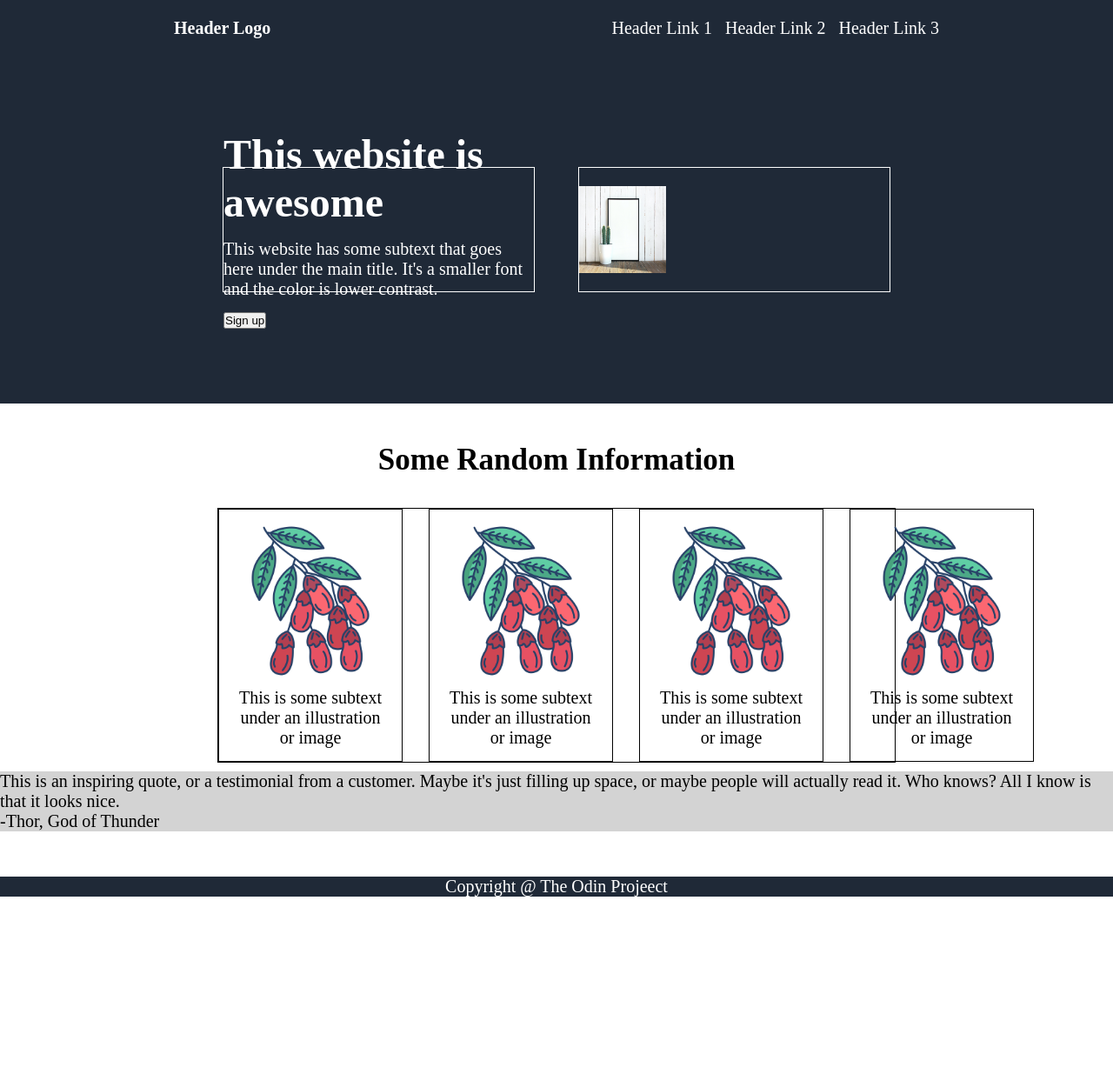
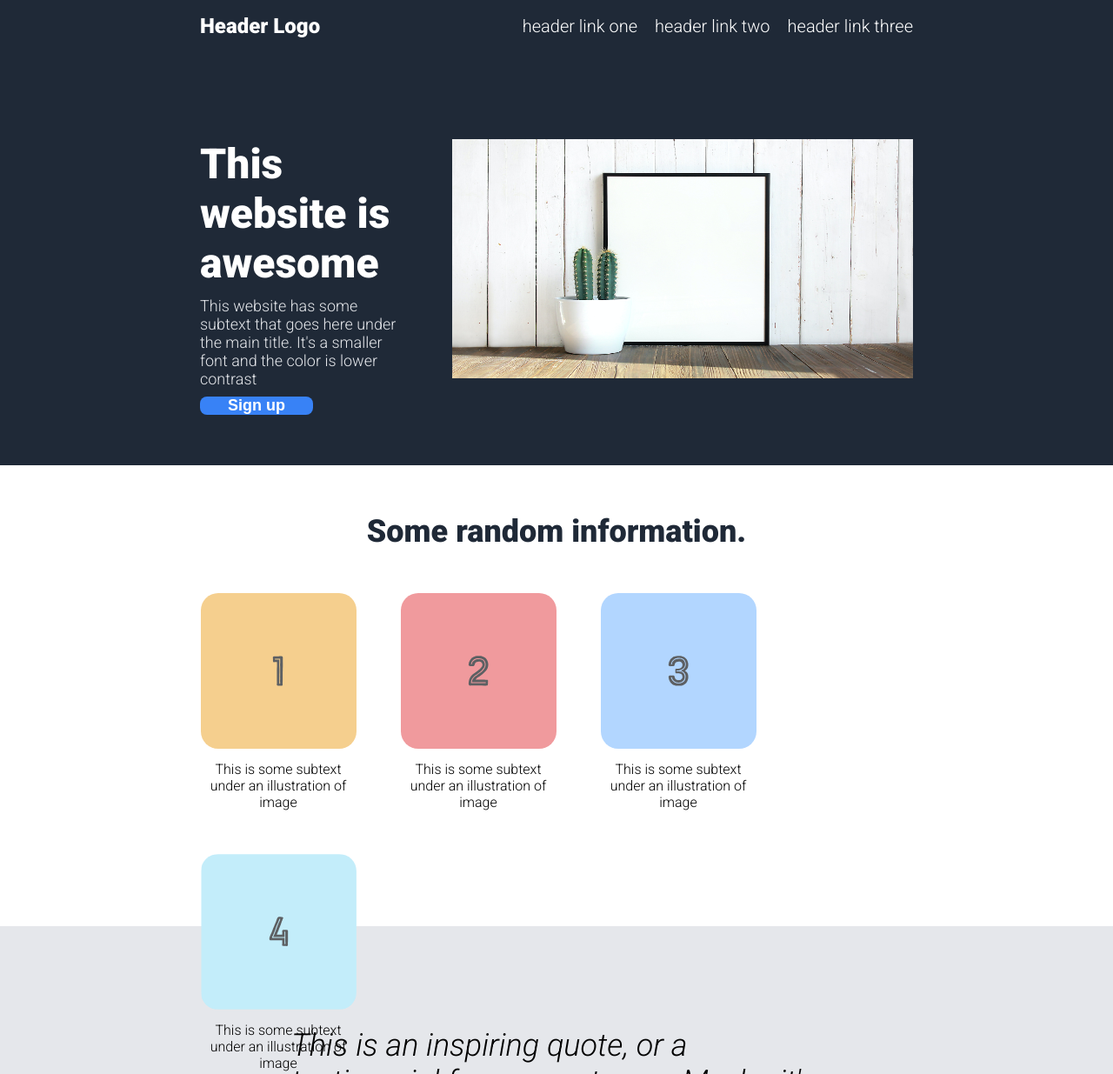
Before and after one commit to reneil12/landing-page, a plain HTML site: page index.html in a window 1280 px wide. Shown: the top 1235 px of the page at 87% size. Before the commit the page ends 1031 px from the top, so only its background shows below. Drawn offline with Linux system fonts and the light colour scheme.

Commit message:
Finished landing page

```diff
--- a/index.html
+++ b/index.html
@@ -1,65 +1,102 @@
 <!DOCTYPE html>
-<html lang="en">
+<html lang='en'>
   <head>
-    <meta charset="UTF-8">
-    <meta name="viewport" content="width=device-width, initial-scale=1.0">
-    <title>Landing Page</title>
-    <link rel="stylesheet" href="styles/styles.css">
+    <meta charset='UTF-8'/>
+    <title>Some Web Page</title>
+    <link rel='stylesheet' href='styles/styles.css'/>
+    <link rel="preconnect" href="https://fonts.googleapis.com">
+    <link rel="preconnect" href="https://fonts.gstatic.com" crossorigin>
+    <link href="https://fonts.googleapis.com/css2?family=Roboto:ital,wght@0,300;0,900;1,300;1,900&display=swap" rel="stylesheet">
   </head>
   <body>
-    <!--Navigation bar-->
-    <header class="navbar">
-        <p class="logo">Header Logo</p>
-        <ul class="header-links">
-            <li>Header Link 1</li>
-            <li>Header Link 2</li>
-            <li>Header Link 3</li>
+
+    <!-- Navigation Bar-->
+    <div class="navbar">
+      <a href="index.html" class="logo">Header Logo</a>
+      <ul>
+        <li>
+          <a href="#" class="header-link">header link one</a>
+        </li>
+        <li>
+          <a href="#" class="header-link">header link two</a>
+        </li>
+        <li>
+          <a href="#" class="header-link">header link three</a>
+        </li>
       </ul>
-    </header>
+    </div>
 
-    <!--Hero Section-->
+    <!-- Hero Section -->
     <div class="hero-section">
-        <div class="hero-section-left">
-            <p class="hero-title">This website is awesome</p>
-            <p class="hero-description">
-                This website has some subtext that goes here under the main title.
-                It's a smaller font and the color is lower contrast.
+      <div class="hero-child-section">
+        <div class="hero-left">
+          <p class="hero-main-text">This website is awesome</p>
+          <p class="hero-sub-text">
+            This website has some subtext that goes here under the
+            main title. It's a smaller font and the color is lower
+            contrast
           </p>
           <button class="signup-button">Sign up</button>
         </div>
-        <div class="hero-section-right">
-            <img src="images/img1.jpg" alt="img1">
-        </div>
-    </div>
-
-    <div class="info-section">
-        <p class="info-title">Some Random Information</p>
-        <div class="info-card-container">
-            <div class="info-card">
-                <img src="images/barberry.png" alt="barberry">
-                <p>This is some subtext under an illustration or image</p>
-            </div>
-            <div class="info-card">
-                <img src="images/barberry.png" alt="barberry">
-                <p>This is some subtext under an illustration or image</p>
-            </div>
-            <div class="info-card">
-                <img src="images/barberry.png" alt="barberry">
-                <p>This is some subtext under an illustration or image</p>
-            </div>
-            <div class="info-card">
-                <img src="images/barberry.png" alt="barberry">
-                <p>This is some subtext under an illustration or image</p>
+        <div class="hero-right">
+          <img src="images/img1.jpg" alt="image1">
+          </p>
         </div>
       </div>
     </div>
 
+    <!-- Information Section -->
+    <div class="info-section">
+      <div class="info-child-container">
+        <p class="info-title">Some random information.</p>
+        <div class="info-card-container">
+          <div class="info-card">
+            <img src="images/one.svg" class="info-img" alt="img1">
+            <p>This is some subtext under an illustration of image</p>
+          </div>
+          <div class="info-card">
+            <img src="images/two.svg" class="info-img" alt="img1">
+            <p>This is some subtext under an illustration of image</p>
+          </div>
+          <div class="info-card">
+            <img src="images/three.svg" class="info-img" alt="img1">
+            <p>This is some subtext under an illustration of image</p>
+          </div>
+          <div class="info-card">
+            <img src="images/four.svg" class="info-img" alt="img1">
+            <p>This is some subtext under an illustration of image</p>
+          </div>
+        </div>
+      </div>
+    </div>
+
+    <!-- Quote Section -->
     <div class="quote-section">
-        <p>This is an inspiring quote, or a testimonial from a customer. Maybe it's just filling up
-        space, or maybe people will actually read it. Who knows? All I know is that it looks nice.</p>
-        <p>-Thor, God of Thunder</p>
+      <div class="quote-child-container">
+        <p class="quote-text">This is an inspiring quote, or a testimonial from a
+        customer. Maybe it's just filling up space, or maybe people will actually read it. Who knows? All I know
+        is that it looks nice.
+        </p>
+        <p class="quote-author">-Thor, God of Thunder</p>
       </div>
-    <div class="signup-section"></div>
-    <footer class="footer"><p>Copyright @ The Odin Projeect</p></footer>
+    </div>
+
+    <!-- Signup Section -->
+    <div class="signup-section">
+      <div class="signup-child-container">
+        <div class="signup-left">
+          <p class="signup-maintext">Call to action! It's time!</p>
+          <p class="signup-subtext">Sign up for our product by clicking that button right over there!</p>
+        </div>
+        <div class="signup-right">
+          <button class="signup-button">Sign Up</button>
+        </div>
+      </div>
+    </div>
+
+    <!-- Footer Section -->
+    <div class="footer-section">
+      <p class="footer-text">Copyright  ©  The Odin Project 2023</p>
+    </div>
   </body>
 </html>
--- a/styles/styles.css
+++ b/styles/styles.css
@@ -1,145 +1,229 @@
 *{
-    box-sizing: border-box;
     margin: 0;
     padding: 0;
+    box-sizing: border-box;
 }
 
 body{
+  font-family: Roboto;
+}
+  /* Navigation Bar */
+
+.navbar{
     display: flex;
-    flex-direction: column;
-    height: 100vh;
-    font-size: 20px;
+    align-items: center;
+    background-color: #1F2937;
+    color: white;
+    height: 60px;
+    padding: 10px 230px;
 }
 
-/* Text color */
-.navbar, .hero-section, .signup-section, .footer{
-    color: white;
+a{
+  text-decoration: none;
+  color: white;
 }
 
-.info-section, .quote-section{
-    color: black;
+.logo{
+  margin-right: auto;
+  font-size: 24px;
+  font-weight: 900;
 }
 
-/* Padding */
-.navbar, .hero-section, .signup-section{
-    padding: 1.625rem 12.5rem;
+ul{
+  list-style-type: none;
+  display: flex;
+  flex-direction: row;
+  gap: 20px;
+  font-size: 20px;
 }
 
-/* Navigation bar */
-.navbar{
-    display: flex;
-    background-color: #1F2937;
-    justify-content: center;
-    align-items: center;
-    min-height: 4rem;
+/* -------------------------- */
+
+/* Hero Section */
+
+.hero-section{
+  display: flex;
+  height: 475px;
+  background-color: #1F2937;
+  color: white;
 
 }
 
-.navbar > .logo{
-    margin-right: auto;
-    font-size: 1.25rem;
-    font-weight: 900;
-}
-.navbar > ul{
-    display: flex;
-    list-style: none;
-    flex-direction: row;
-    gap: .9375rem;
+.hero-child-section{
+  display: flex;
+  margin: 100px 230px;
+  gap: 60px;
 }
 
-/* Hero Section */
-.hero-section{
-    background-color: #1F2937;
-    display: flex;
-    flex-direction: row;
-    flex: 1;
-    justify-content: center;
-    gap: 50px;
-    padding: 8rem 16rem;
-    min-height: 400px;
-
-    .hero-title{
-        font-size: 48px;
-        font-weight: 900;
-    }
+.hero-left{
+  display: flex;
+  flex-direction: column;
+  align-items: flex-start;
+  gap: 10px;
+  pad: 5px;
 }
 
-.hero-section-left{
-   flex-basis: 100%;
-   display: flex;
-   flex-direction: column;
-   border: 1px solid white;
-   align-items: flex-start;
-   justify-content: center;
-   gap: 15px;
-}
-.hero-section-right{
-    flex-basis: 100%;
-    display: flex;
-    flex-direction: column;
-    border: 1px solid white;
-    justify-content: center;
-}
-.hero-section-right > img{
-    width: 6.25rem;
-    height: 6.25rem;
+.hero-main-text{
+  font-size: 48px;
+  font-weight: 900;
+
 }
 
+.hero-sub-text{
+  font-size: 18px;
+  color: #E5E7EB;
+}
+
+.signup-button{
+  color: white;
+  background-color: #3882F6;
+  height: 38px;
+  width: 130px;
+  border-radius: 8px;
+  border: none;
+  font-size: 18px;
+  font-weight: bold;
+  padding: 10px auto ;
+}
+
+.signup-button:hover{
+  cursor: pointer;
+}
+
+.signup-button:active{
+  opacity: 80%;
+}
+
+.hero-right > img{
+  height: 100%;
+  width: 530px;
+}
+
+/* -------------------------- */
+
 /* Info Section */
+
 .info-section{
-    display: flex;
-    flex: 1;
-    flex-direction: column;
-    padding: .625rem 15.625rem;
+  height: 475px;
+}
 
-    .info-title{
-        text-align: center;
-        padding: 35px;
-        font-size: 35px;
-        font-weight: 900;
-    }
+.info-img{
+  max-width: 179px;
+  height: 179px;
+  border-radius: 20px;
+}
+
+.info-child-container{
+  display: flex;
+  flex-direction: column;
+  margin: 55px 230px;
+  gap: 50px;
+  align-items: center;
+}
+
+.info-title{
+  font-size: 36px;
+  font-weight: bolder;
+  color: #1F2937;
 }
 
 .info-card-container{
-    display: flex;
-    flex-direction: row;
-    border: 1px solid black;
-    gap: 30px;
+  display: flex;
+  flex-wrap: wrap;
+  text-align: center;
+  gap: 50px;
 }
 
 .info-card{
-    display: flex;
-    flex-direction: column;
-    justify-content: center;
-    align-items: center;
-    text-align: center;
-    flex: 1;
-    border: 1px solid black;
-    padding: 15px;
-    gap: 10px;
+  width: 180px;
 }
 
-.info-card > img{
-    width: 180px;
-    height: 180px;
-}
-/* Quote Section */
-.quote-section{
-    display: flex;
-    flex-direction: column;
-    flex: 1;
-    background-color: lightgray;
-
+.info-card > p{
+  margin-top: 10px;
 }
 
-/* Signup Section*/
-.signup-section{
-    display: flex;
+/* -------------------------- */
+
+/* Quote Section */
+
+.quote-section{
+  height: 475px;
+  background-color: #E5E7EB;
+  display: flex;
+  justify-content: center;
+  align-items: center;
 }
 
-/* Footer */
-.footer{
-    background-color: #1F2937;
-    text-align: center;
-    align-items: center;
+.quote-child-container{
+  display: flex;
+  flex-direction: column;
+  margin: 70px 335px;
+  gap: 10px;
 }
+
+.quote-text{
+  font-size: 36px;
+  font-style: italic;
+}
+
+.quote-author{
+  margin-left: auto;
+  font-weight: bold;
+  font-size: 20px;
+}
+/* -------------------------- */
+
+/* Signup Section */
+.signup-section{
+  height: 390px;
+  color: white;
+  display: flex;
+  flex-direction: column;
+  justify-content: center;
+}
+
+.signup-child-container{
+  margin: 0 230px;
+  border-radius: 10px;
+  display: flex;
+  justify-content: flex-start;
+  align-items: flex-end;
+  padding: 50px 100px;
+  background-color: #3882F6;
+}
+
+.signup-left{
+  flex: 1;
+  gap: 30px;
+}
+
+.signup-maintext{
+  font-size: 25px;
+  font-weight: 600;
+}
+
+.signup-subtext{
+  font-size: 18px;
+}
+.signup-right > .signup-button{
+  border: 2px solid white;
+}
+
+/* -------------------------- */
+
+/* Footer Section */
+
+.footer-section{
+  height: 85px;
+  background-color: #1F2937;
+  display: flex;
+  align-items: center;
+  justify-content: center;
+}
+
+.footer-text{
+  color: white;
+  font-size: 20px;
+}
+
+/* -------------------------- */
```
Also changed, not shown: images/barberry.png (deleted), images/chilli.png (deleted), images/four.svg (added), images/one.svg (added), images/pepper.png (deleted), images/saffron.png (deleted), images/three.svg (added), images/two.svg (added). Lines whose indentation alone changed are shown as unchanged.
